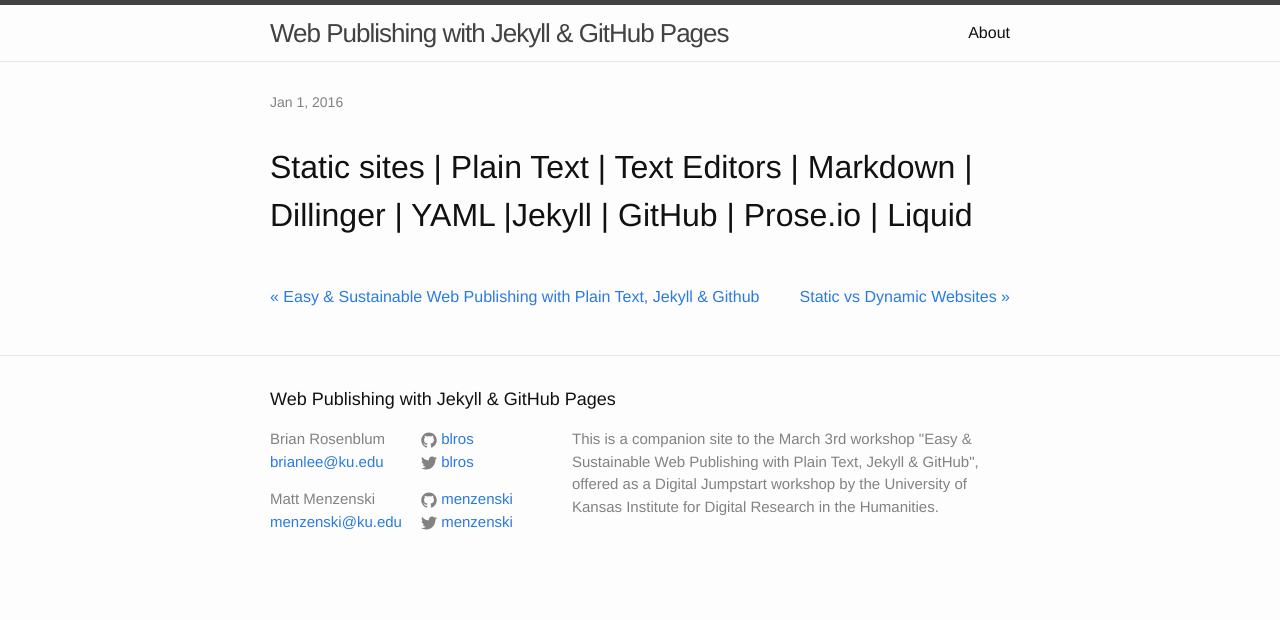
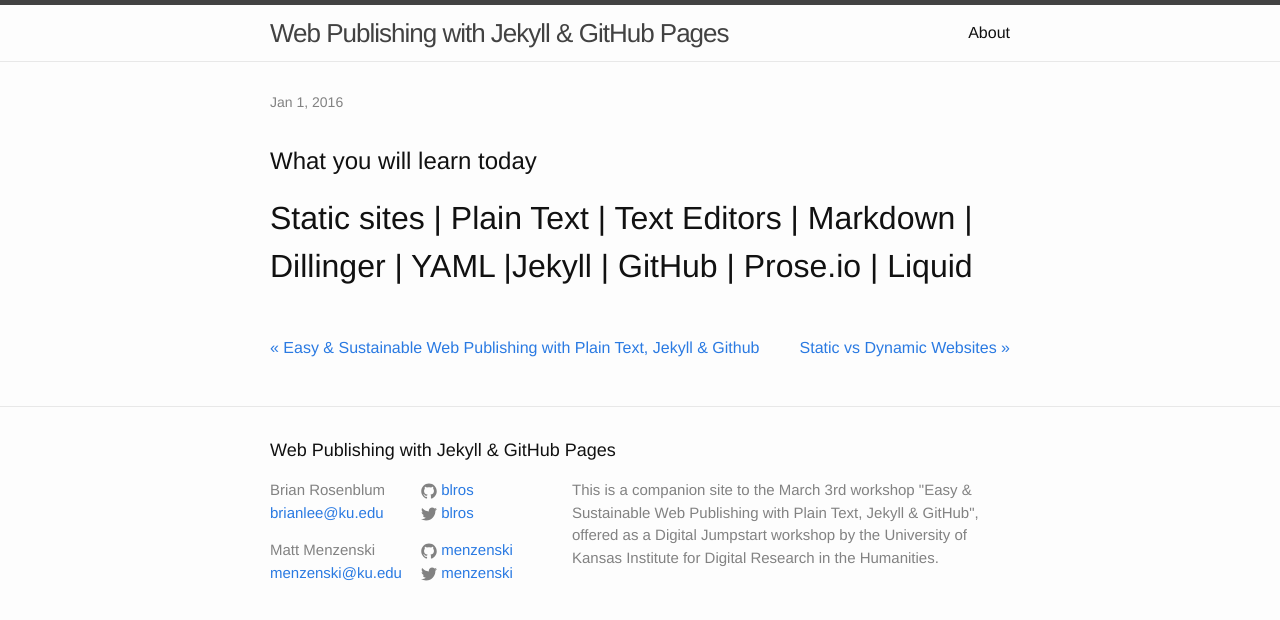
Before and after one commit to menzenski/idrh-static-site-workshop, a Jekyll site: the page built from _posts/2016-01-02-What-you-will-learn.md, in a window 1280 px wide. Shown: the top 620 px of the page. Built offline with Jekyll 4.4.1, drawn with Linux system fonts in a browser that asks for light colours.

Commit message:
Updated 2016-01-02-What-you-will-learn.md

```diff
--- a/_posts/2016-01-02-What-you-will-learn.md
+++ b/_posts/2016-01-02-What-you-will-learn.md
@@ -6,5 +6,6 @@ categories: jekyll
 published: true
 ---
 
+# What you will learn today
 
 ## Static sites | Plain Text | Text Editors | Markdown | Dillinger | YAML |Jekyll | GitHub | Prose.io | Liquid
```
